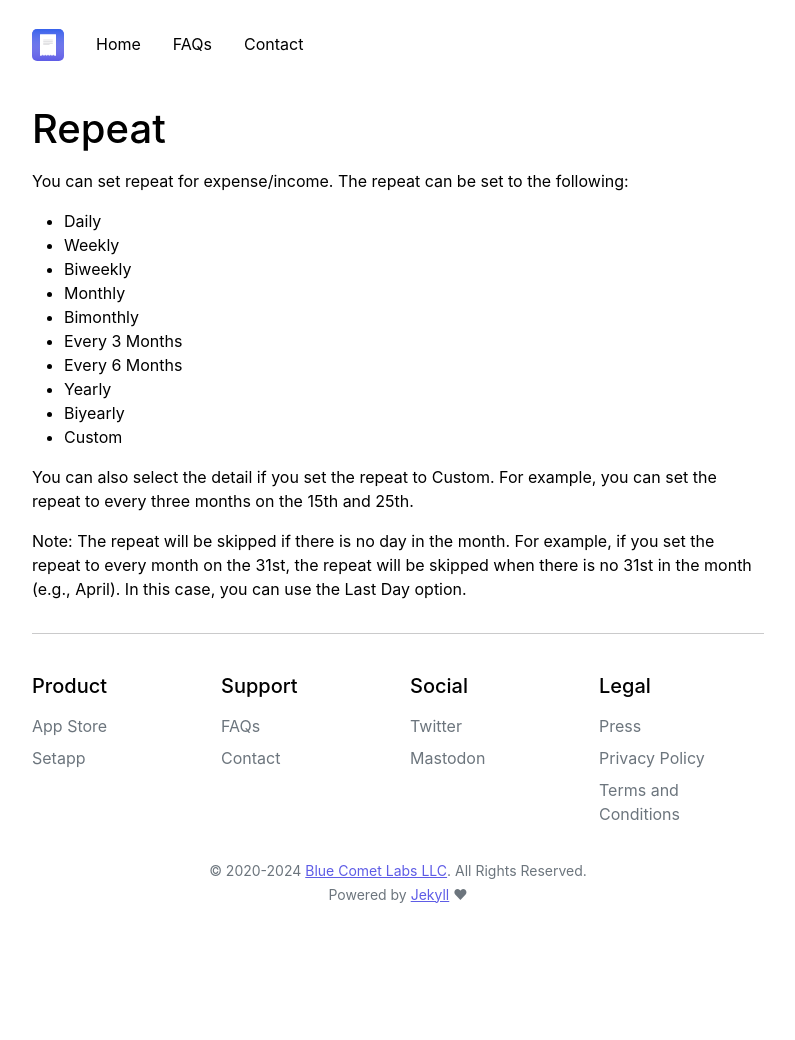
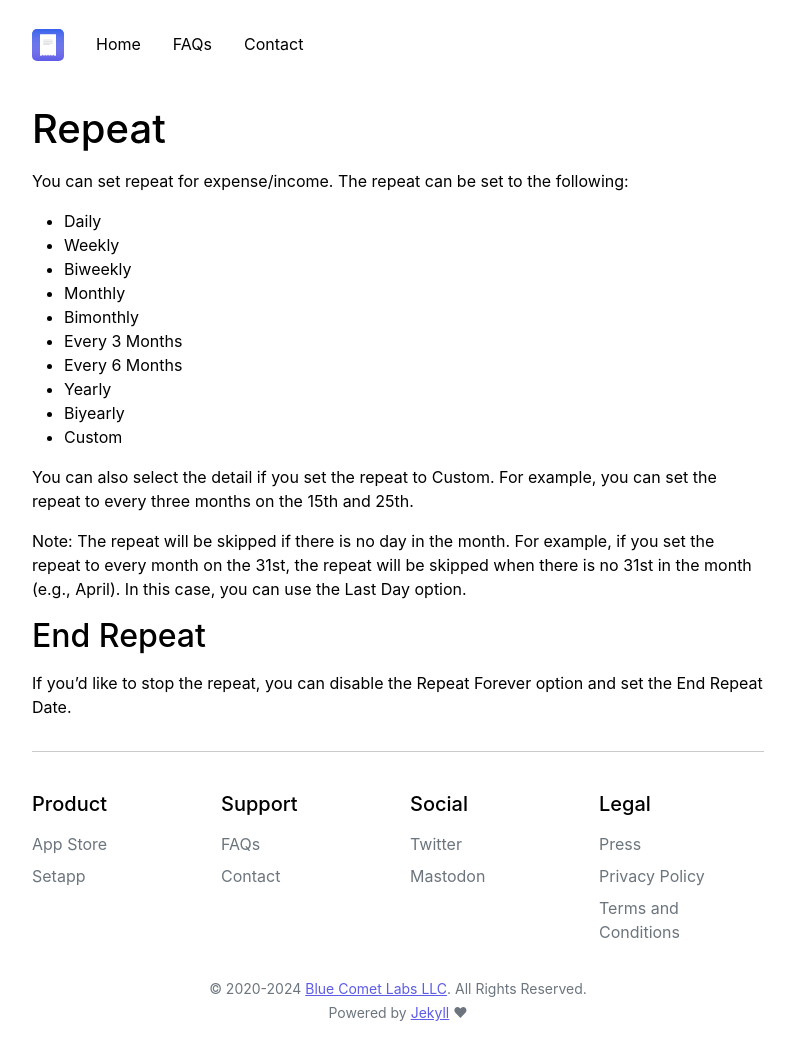
Before and after one commit to bluecometlabs/getexpenses.app, a Jekyll site: the page built from pages/faq/repeat.md, in a window 1280 px wide. Shown: the whole page, without its empty margins (242-1037 px from the left). Built offline with Jekyll 4.4.1, drawn with Linux system fonts in a browser that asks for light colours; before the commit the page ends 922 px from its top, so only the background shows below that.

Commit message:
Update repeat page

```diff
--- a/pages/faq/repeat.md
+++ b/pages/faq/repeat.md
@@ -22,3 +22,7 @@ You can set repeat for expense/income. The repeat can be set to the following:
 You can also select the detail if you set the repeat to Custom. For example, you can set the repeat to every three months on the 15th and 25th.
 
 Note: The repeat will be skipped if there is no day in the month. For example, if you set the repeat to every month on the 31st, the repeat will be skipped when there is no 31st in the month (e.g., April). In this case, you can use the Last Day option.
+
+## End Repeat
+
+If you'd like to stop the repeat, you can disable the Repeat Forever option and set the End Repeat Date.
```
